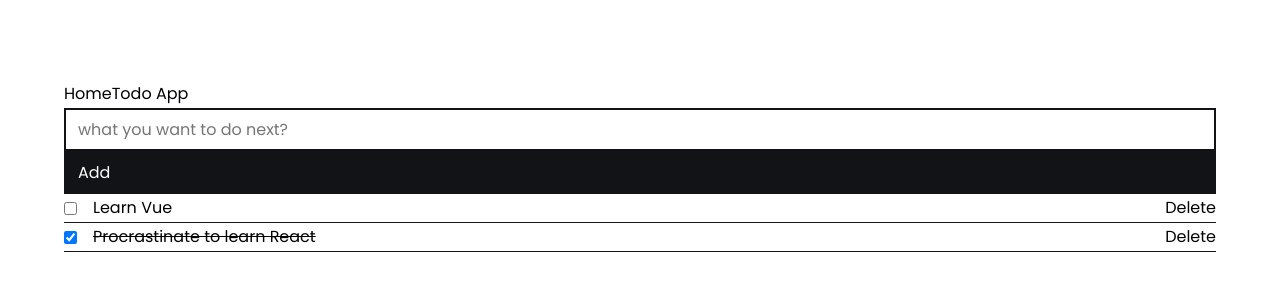
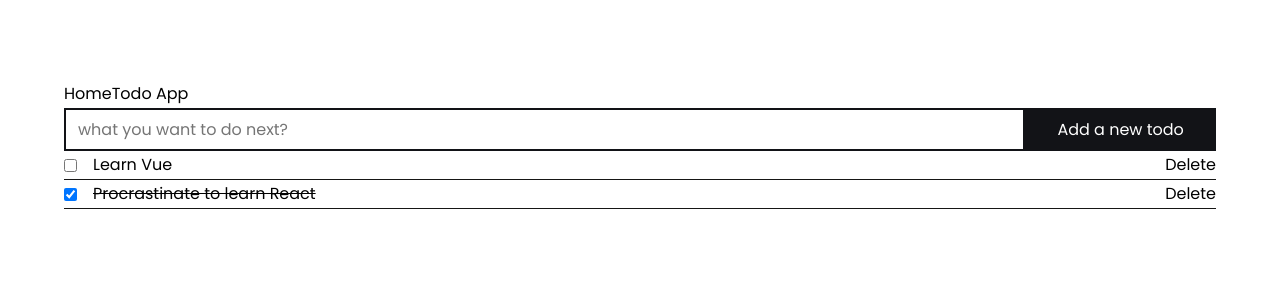
Before and after one commit to paulocuambe/tdd-vue, a Vue app: page /todo-app in a window 1280 px wide. Shown: the top 300 px of the page. Built offline with nearby package versions, Linux system fonts and the light colour scheme.

Commit message:
style todo form

```diff
--- a/src/components/todo/TodoList.vue
+++ b/src/components/todo/TodoList.vue
@@ -1,7 +1,7 @@
 <template>
-  <form @submit.prevent="handleSubmit()">
+  <form class="todo-form" @submit.prevent="handleSubmit()">
     <base-input data-testid="inputNewTodo" v-model:text="newTodo" />
-    <base-button type="submit" data-testid="submitNewTodo">Add</base-button>
+    <base-button class="todo-form__submit-btn" type="submit" data-testid="submitNewTodo">Add a new todo</base-button>
   </form>
 
   <div v-if="errors.length > 0" data-testid="inputNewTodoErrors">
@@ -87,3 +87,14 @@ export default {
   },
 };
 </script>
+
+<style scoped>
+.todo-form {
+  display: flex;
+}
+
+.todo-form__submit-btn {
+  flex: 0 1 14rem;
+  text-align: center;
+}
+</style>
```
